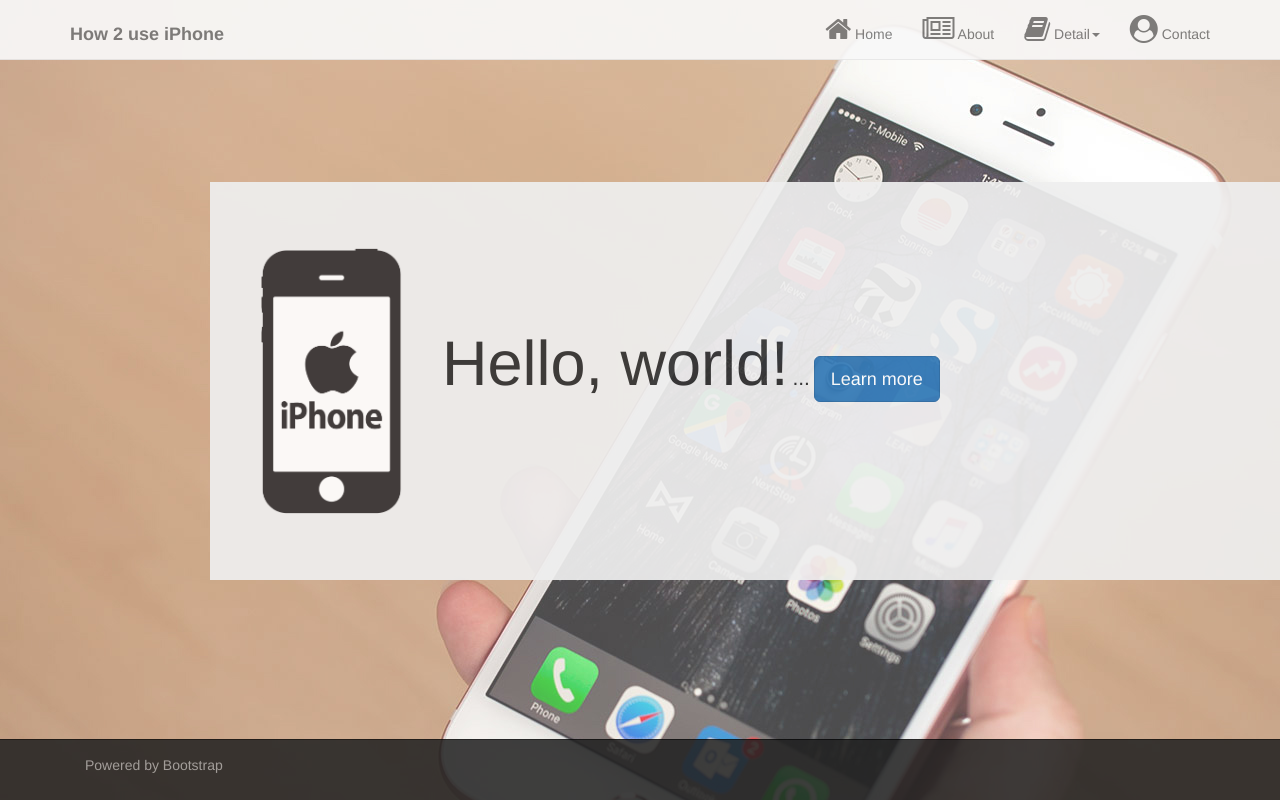
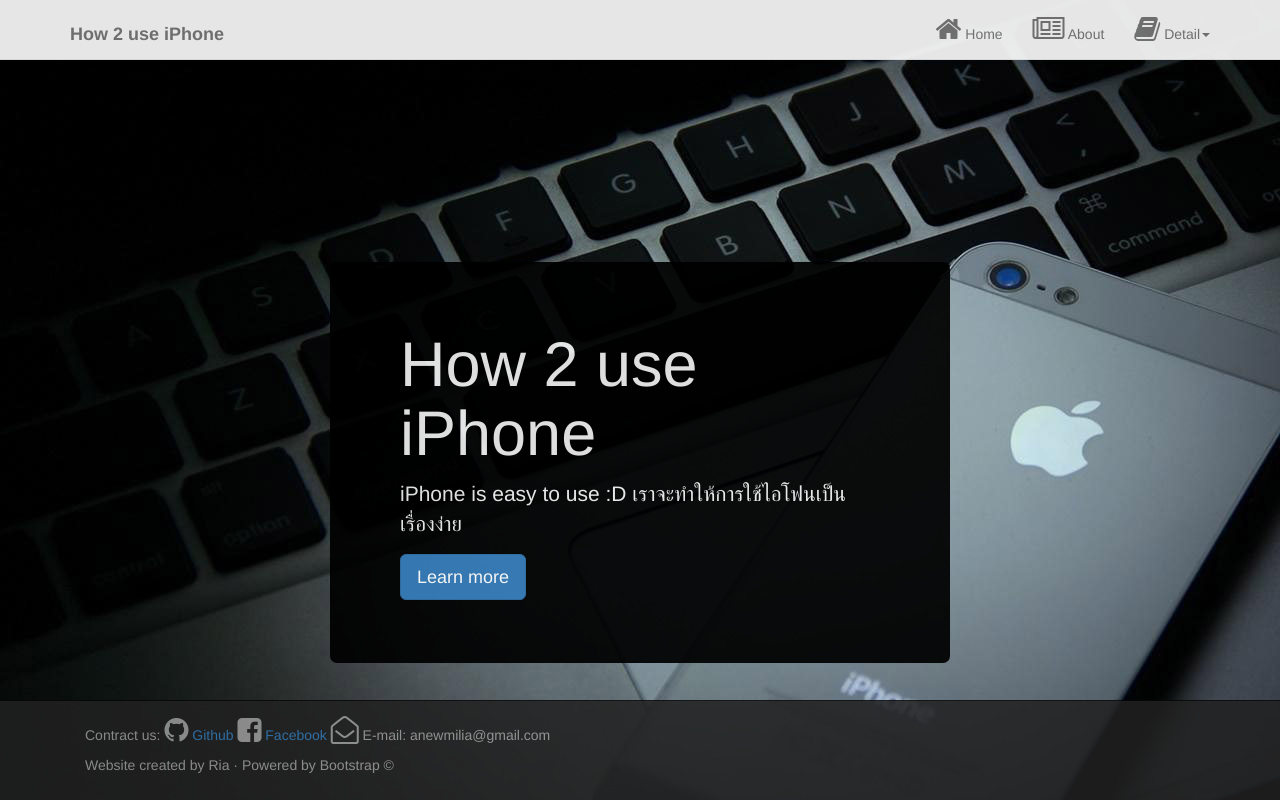
Before and after one commit to lieselottezz/howtobuild, a plain HTML site: page index.html in a window 1280 px wide. Drawn offline with nearby package versions, Linux system fonts and the light colour scheme.

Commit message:
Update 2

```diff
--- a/css/webcss.css
+++ b/css/webcss.css
@@ -1,12 +1,13 @@
 body {
-	background-image: url("background2.jpg");
+	background-image: url("bg4.jpg");
     background-color: #cccccc;
 }
 
 #container {
-	margin-top: 13em;
-	margin-left: 15em;
-	margin-right: auto;
+	padding-right: auto;
+	margin: auto;
+    width: 50%;
+    padding: 10px;
 }
 
 #homepic {
@@ -19,3 +20,7 @@
 	margin-top: 10em;
 	margin-left: 1em;
 }
+
+.modal-backdrop {
+  z-index: -1;
+}
--- a/index.html
+++ b/index.html
@@ -32,7 +32,8 @@
           <div class="navbar-collapse collapse">
             <ul class="nav navbar-nav navbar-right">
               <li class="passive"><a href="#"><i class="fa fa-home fa-2x" aria-hidden="true"></i> Home</a></li>
-              <li class="passive"><a href="#about"><i class="fa fa-newspaper-o fa-2x" aria-hidden="true"></i> About</a></li>
+
+              <li class="passive"><a href="#" data-toggle="modal" data-target="#myModal"><i class="fa fa-newspaper-o fa-2x" aria-hidden="true"></i> About</a></li>
               <li class="dropdown">
                 <li class="passive"><a href="#" class="dropdown-toggle" data-toggle="dropdown" ><i class="fa fa-book fa-2x" aria-hidden="true"></i> Detail<b class="caret"></b></a>
                 <ul class="dropdown-menu">
@@ -46,7 +47,6 @@
                 </ul>
                 </li>
               </li>
-              <li class="passive"><a href="#"><i class="fa fa-user-circle fa-2x" aria-hidden="true"></i> Contact</a></li>
             </ul>
           </div><!--/.nav-collapse -->
         </div>
@@ -54,16 +54,39 @@
     <!--header-->
 
     <!--body-->
-    <div id="container" style="white-space:nowrap">
-      <div class="jumbotron">
-        <div id="texthomepage" style="display:inline; white-space:nowrap;">
-          <img id="homepic" src="img/logo.png" style="display:inline;">
-          <h1 style="display:inline;">Hello, world!</h1>
-          <p style="display:inline;">...</p>
-          <p style="display:inline;"><a class="btn btn-primary btn-lg" href="#" role="button">Learn more</a></p>
+    <div id="container" style="margin-top: 18em;">
+      <div class="bs-example" data-example-id="simple-jumbotron">
+        <div class="jumbotron" style="padding-left: 5em; border-radius: 7px; padding-right: 5em; background-color: black;">
+          <h1 style="color: #eee">How 2 use iPhone</h1>
+          <p style="color: #eee">iPhone is easy to use :D เราจะทำให้การใช้ไอโฟนเป็นเรื่องง่าย</p>
+          <p>
+            <!-- Button trigger modal -->
+            <button type="button" class="btn btn-primary btn-lg" data-toggle="modal" data-target="#myModal">
+              Learn more
+            </button>
+            <!-- Modal -->
+            <div class="modal fade" id="myModal" tabindex="-1" role="dialog" aria-labelledby="myModalLabel">
+              <div class="modal-dialog" role="document">
+                <div class="modal-content">
+                  <div class="modal-header">
+                    <button type="button" class="close" data-dismiss="modal" aria-label="Close"><span aria-hidden="true">&times;</span></button>
+                    <h4 class="modal-title" id="myModalLabel">About this website</h4>
+                  </div>
+                  <div class="modal-body">
+                    เว็บไซต์ของเรา ถูกสร้างมาเพื่อที่จะแนะนำวิธีการใช้มือถือระบบiOS(หรือiPhone)ในระดับเบื้องต้น เพื่อผู้สูงอายุและผู้ใช้รายใหม่
+                  </div>
+                  <div class="modal-footer">
+                    <button type="button" class="btn btn-default" data-dismiss="modal">Close</button>
+                    <button type="button" class="btn btn-primary">Save changes</button>
+                  </div>
+                </div>
+              </div>
+            </div>
+          </p>
         </div>
       </div>
     </div>
+
     <!--body-->
 
     <!--footer-->
@@ -71,7 +94,11 @@
       <div class="navbar navbar-inverse navbar-fixed-bottom" role="navigation">
         <div class="container">
           <div class="navbar-text pull-left">
-            <p class="textfooter">Powered by Bootstrap</p>
+            <p class="textfooter">Contract us:
+              <i class="fa fa-github fa-2x" aria-hidden="true"></i><a href="https://github.com/mawinjongkrirattanakul/webmulti60"> Github</a>
+              <i class="fa fa-facebook-square fa-2x" aria-hidden="true" ></i><a href="https://www.facebook.com/lieselottezz"> Facebook</a>
+              <i class="fa fa-envelope-open-o fa-2x" aria-hidden="true"></i> E-mail: anewmilia@gmail.com</p>
+            <p class="textfooter">Website created by Ria · Powered by Bootstrap ©</p>
           </div>
         </div>
       </div>
```
Also changed, not shown: css/bg3.jpg (added), css/bg4.jpg (added), css/bootstrap.css.
